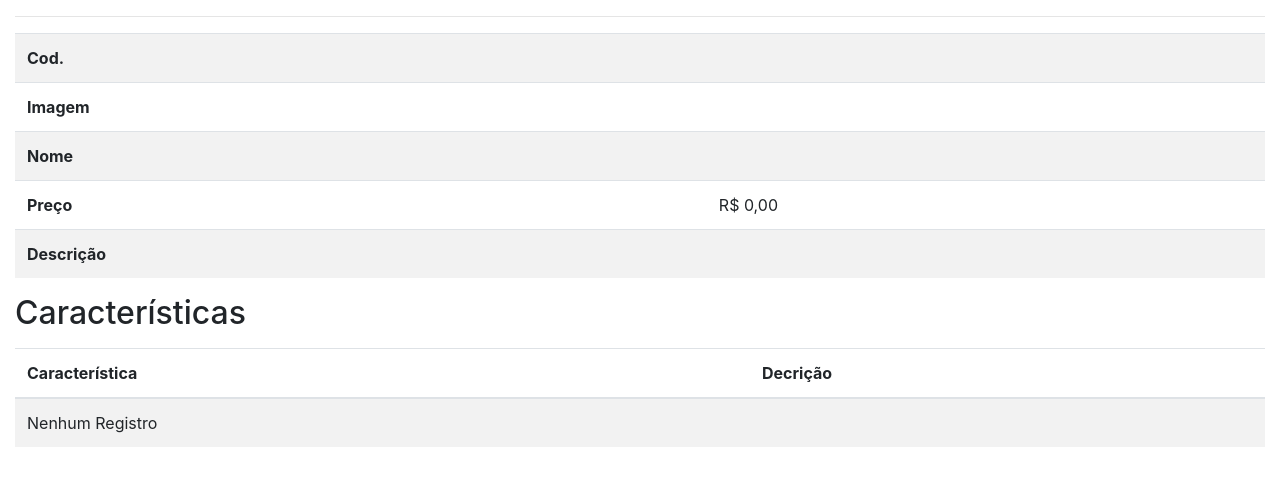
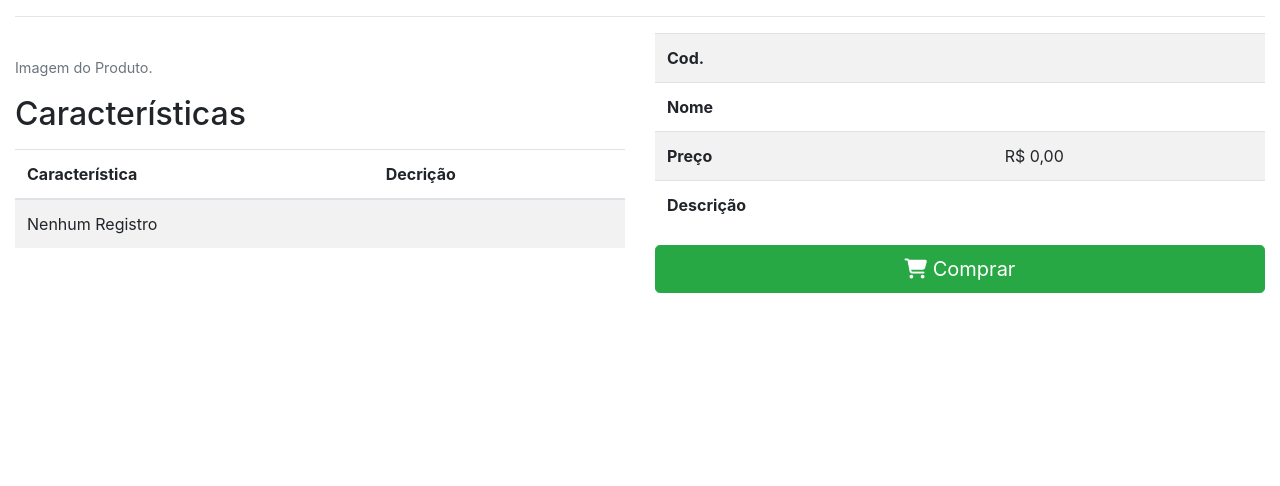
Before and after one commit to vagnerhf/testemobly, a Symfony app: template templates/produto/detail.html.twig in a window 1280 px wide. Shown: the part 118-604 px from the top of the page. Run offline with Twig, Linux system fonts and the light colour scheme; the template is opened without the code that fills it, so the values that code supplies are empty; some libraries are stand-ins or nearby versions.

Commit message:
Refatoração da Interface de Detalhes do Produto com botão Comprar

```diff
--- a/src/Entity/Pedido.php
+++ b/src/Entity/Pedido.php
@@ -261,6 +261,10 @@ class Pedido
             $carrinho = new ArrayCollection();
         }
 
+        /**
+         * TODO: Precia de uma versão mais eficaz para não duplicar os itens no carrinho.
+         */
+
         $produto->setQuantidade($quantidade);
 
         $carrinho->add($produto);
--- a/templates/produto/detail.html.twig
+++ b/templates/produto/detail.html.twig
@@ -7,32 +7,14 @@
 {% block body %}
     <h1>Visualização de produto - <small>{{ produto.nome }}</small></h1>
     <hr>
-    <table class="table table-striped">
 
-        <tbody>
-        <tr>
-            <th>Cod.</th>
-            <td>{{ produto.id }}</td>
-        </tr>
-        <tr>
-            <th>Imagem</th>
-            <td><img src="{{ produto.imagem }}" width="100"></td>
-        </tr>
-        <tr>
-            <th>Nome</th>
-            <td>{{ produto.nome }}</td>
-        </tr>
-        <tr>
-            <th>Preço</th>
-            <td>R$ {{ produto.preco|number_format(2, ',', '.') }}</td>
-        </tr>
-        <tr>
-            <th>Descrição</th>
-            <td>{{ produto.descricao|nl2br }}</td>
-        </tr>
-        </tbody>
+    <div class="row">
+        <div class="col-6">
 
-    </table>
+            <figure class="figure">
+                <img src="{{ produto.imagem }}" class="figure-img img-fluid rounded" alt="">
+                <figcaption class="figure-caption text-right">Imagem do Produto.</figcaption>
+            </figure>
 
             <h2>Características</h2>
             <table class="table table-striped table-hover mt-3">
@@ -54,4 +36,36 @@
                         <td colspan="2">Nenhum Registro</td>
                     </tr>
                 {% endfor %}
+                </tbody>
+            </table>
+
+        </div>
+
+        <div class="col-6">
+            <table class="table table-striped">
+
+                <tbody>
+                <tr>
+                    <th>Cod.</th>
+                    <td>{{ produto.id }}</td>
+                </tr>
+
+                <tr>
+                    <th>Nome</th>
+                    <td>{{ produto.nome }}</td>
+                </tr>
+                <tr>
+                    <th>Preço</th>
+                    <td>R$ {{ produto.preco|number_format(2, ',', '.') }}</td>
+                </tr>
+                <tr>
+                    <th>Descrição</th>
+                    <td>{{ produto.descricao|nl2br }}</td>
+                </tr>
+                </tbody>
+
+            </table>
+            <a class="btn btn-lg btn-block btn-success" href="{{ path('pedido_adiciona_carrinho', {'id': produto.id}) }}"><i class="fa fa-shopping-cart"></i>&nbsp;Comprar</a>
+        </div>
+    </div>
 {% endblock %}
```
Lines whose indentation alone changed are shown as unchanged.
